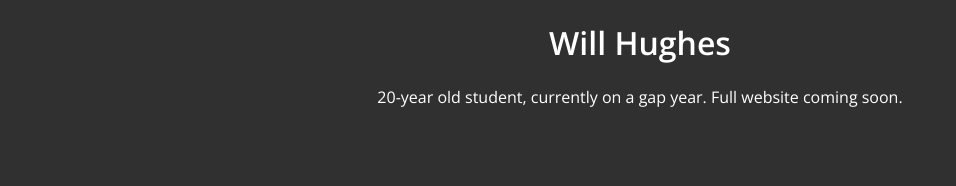
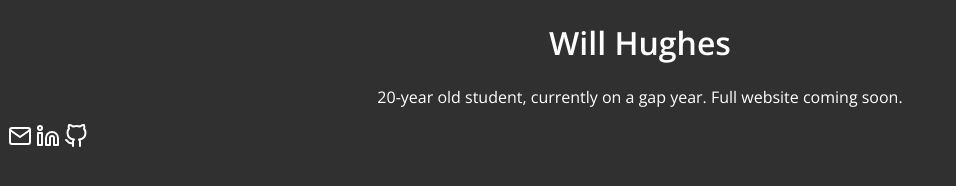
Before and after one commit to willza3/willza3.github.io, a plain HTML site: page index.html in a window 1280 px wide. Shown: the whole page, without its empty margins (0-956 px from the left). Drawn offline with nearby package versions, Linux system fonts and the dark colour scheme.

Commit message:
Add hyperlinks & icons

```diff
--- a/index.html
+++ b/index.html
@@ -10,6 +10,10 @@
 <body>
 <h1 class="a">Will Hughes</h1>
 <p>20-year old student, currently on a gap year. Full website coming soon.</p>
+
+<a class="ico" href="mailto:hello@willhughes.dev"><img src="img/mail.svg" alt="Email me"></a>
+<a href="https://www.linkedin.com/in/wthughes/"><img src="img/linkedin.svg" alt="Connect with me on LinkedIn"></a>
+<a href="https://github.com/willza3"><img src="img/github.svg" alt="See my GitHub"></a>
 </body>
 
 </html>
--- a/styles.css
+++ b/styles.css
@@ -1,8 +1,8 @@
 /*
-Dark theme is supported on:
-- Chrome/Edge 76
-- Firefox 67
-- Safari 12.1 (Including iOS)
+Dark theme is supported by:
+* Chrome/Edge 76+
+* Firefox 67+
+* Safari 12.1+ (Includes iOS)
 */
 
 /* Light Theme*/
@@ -21,6 +21,18 @@ Dark theme is supported on:
     }
 }
 
+/* Dark Theme */
+@media (prefers-color-scheme: dark) {
+    body {
+        background-color: #313031;
+        color: white;
+    }
+
+    img{
+        filter:invert(100%)
+    }
+}
+
 h1 {
     font-family: 'Open Sans', sans-serif;
     font-weight: 600;
```
Also changed, not shown: img/github.svg (added), img/linkedin.svg (added), img/mail.svg (added).
